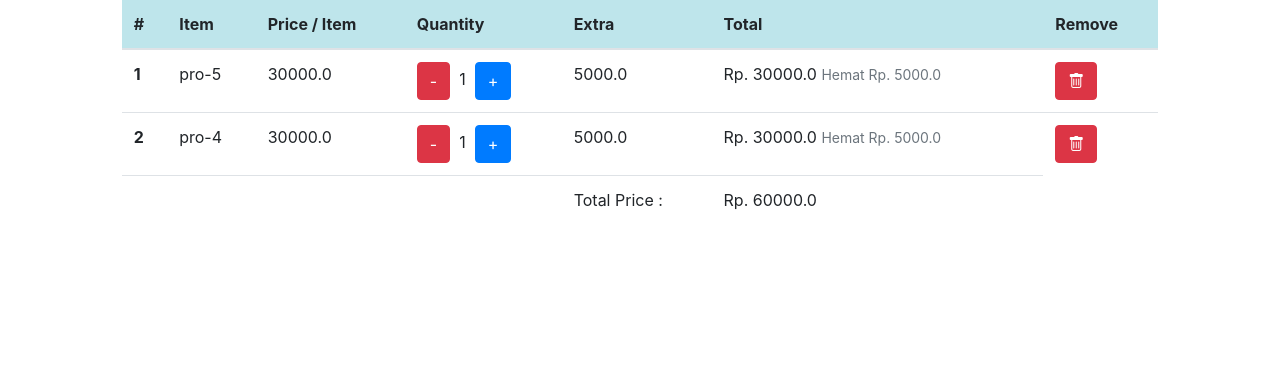
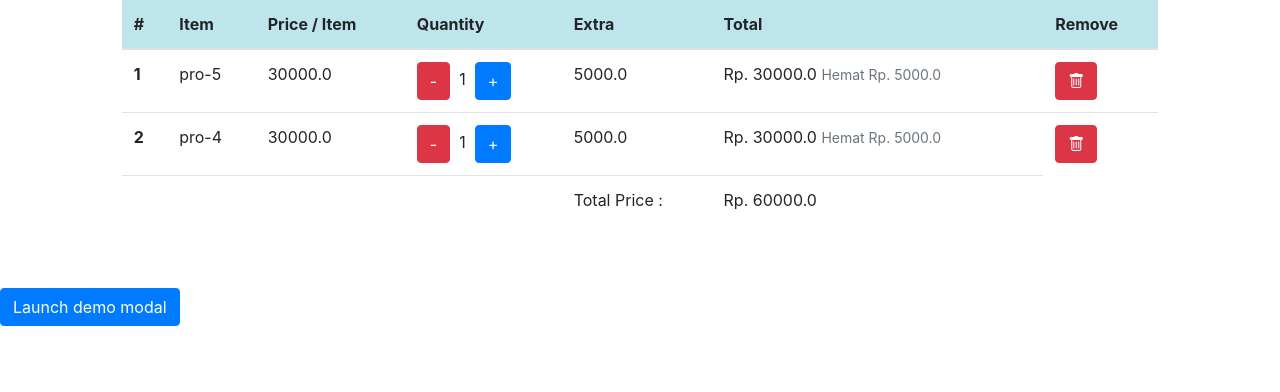
Before and after one commit to bintangx1902/pos_be_app, a Django app: page /cart in a window 1280 px wide. Shown: the part 105-497 px from the top of the page. Run offline with Django 3.2, Linux system fonts and the light colour scheme; a user stored in the database is signed in; data comes from the database, SQL or seed files in the repository.

Commit message:
add payment form as modal

```diff
--- a/demo/templates/demo/cart.html
+++ b/demo/templates/demo/cart.html
@@ -3,6 +3,7 @@
 {% block title %} Item  {% endblock %}
 
 {% block content %}
+{% include 'demo/payment.html' %}
 <div class="row mx-auto my-5">
     <div class="col-10 col-lg-10 mx-auto">
         <div class="table-responsive">
@@ -67,4 +68,9 @@
         </div>
     </div>
 </div>
+
+<!-- Button trigger modal -->
+<button type="button" class="btn btn-primary" data-toggle="modal" data-target="#modalPayment">
+    Launch demo modal
+</button>
 {% endblock %}
--- /dev/null
+++ b/demo/templates/demo/payment.html
@@ -0,0 +1,22 @@
+<!-- Modal -->
+<div class="modal fade" id="exampleModal" tabindex="-1" aria-labelledby="exampleModalLabel" aria-hidden="true">
+    <div class="modal-dialog">
+        <div class="modal-content">
+            <div class="modal-header">
+                <h5 class="modal-title" id="exampleModalLabel">Modal title</h5>
+                <button type="button" class="close" data-dismiss="modal" aria-label="Close">
+                    <span aria-hidden="true">&times;</span>
+                </button>
+            </div>
+            <div class="modal-body">
+                <form method="post">
+                    ...
+                </form>
+            </div>
+            <div class="modal-footer">
+                <button type="button" class="btn btn-secondary" data-dismiss="modal">Close</button>
+                <button type="button" class="btn btn-primary">Save changes</button>
+            </div>
+        </div>
+    </div>
+</div>
```
